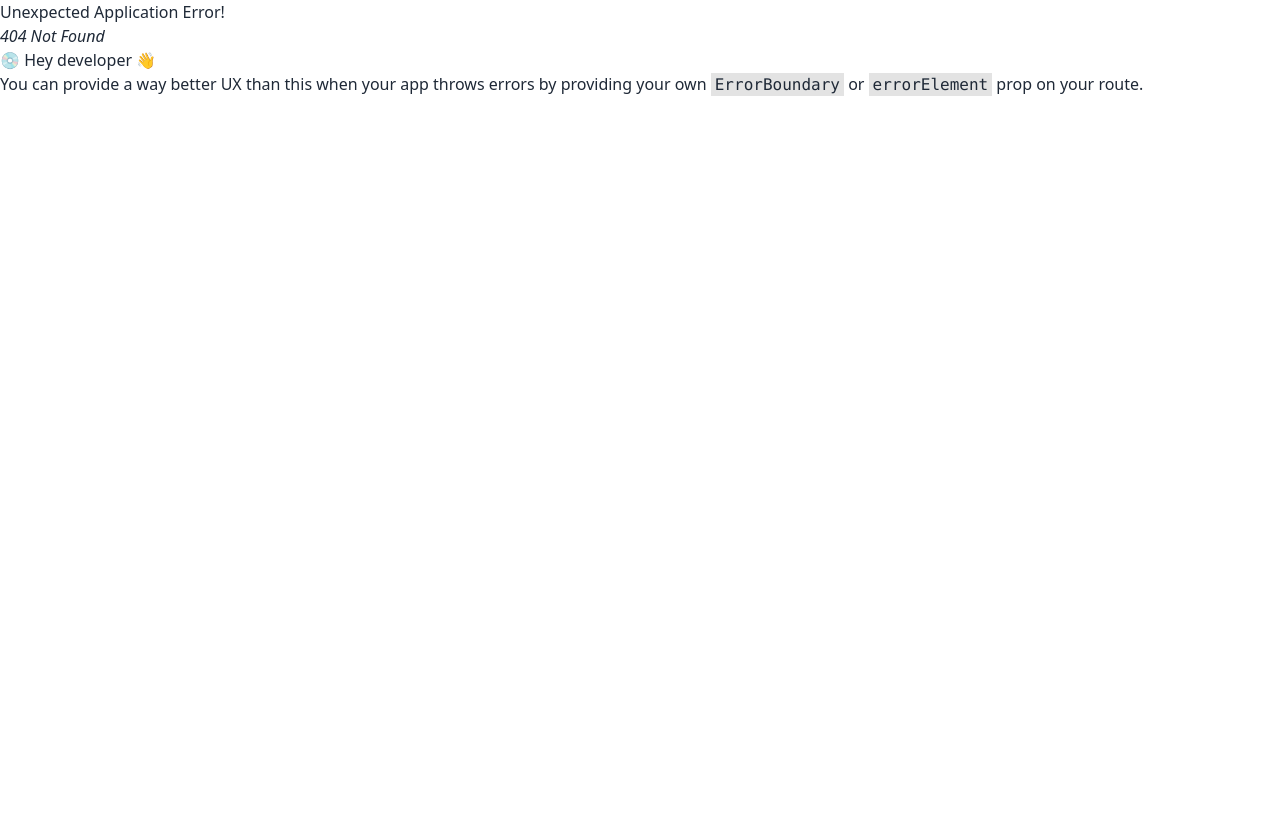
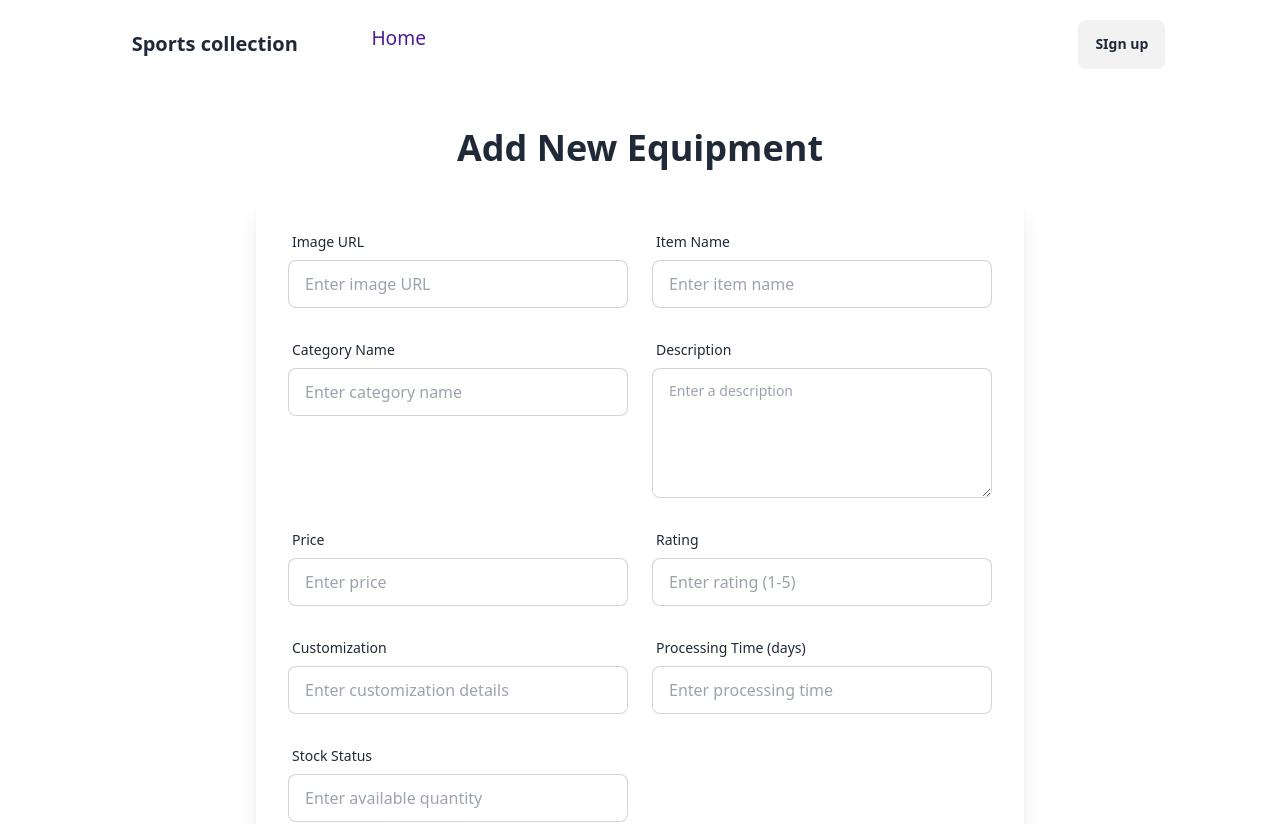
Before and after one commit to Sakib-01/Game-gear-client, a React (Vite) app: page /addequipment in a window 1280 px wide. Before the commit this address had no page. Shown: the top 824 px of the page. Before the commit the page ends 800 px from the top, so only its background shows below. Built offline with nearby package versions, Linux system fonts and the light colour scheme.

Commit message:
add equipment section design

```diff
--- a/package.json
+++ b/package.json
@@ -14,6 +14,7 @@
     "match-sorter": "^8.0.0",
     "react": "^18.3.1",
     "react-dom": "^18.3.1",
+    "react-hot-toast": "^2.4.1",
     "react-router-dom": "^7.0.2",
     "sort-by": "^1.2.0",
     "swiper": "^11.1.15"
--- /dev/null
+++ b/src/components/AddEqupment/AddEqupment.jsx
@@ -0,0 +1,193 @@
+import React from "react";
+import { Toaster } from "react-hot-toast";
+import Navbar from "../Navbar/Navbar";
+
+const AddEquipment = () => {
+  const handleFormSubmit = (e) => {
+    e.preventDefault();
+    const image = e.target.image.value;
+    const itemName = e.target.itemName.value;
+    const categoryName = e.target.categoryName.value;
+    const description = e.target.description.value;
+    const price = e.target.price.value;
+    const rating = e.target.rating.value;
+    const customization = e.target.customization.value;
+    const processingTime = e.target.processingTime.value;
+    const stockStatus = e.target.stockStatus.value;
+    const newEquipment = {
+      image,
+      itemName,
+      categoryName,
+      description,
+      price,
+      rating,
+      customization,
+      processingTime,
+      stockStatus,
+    };
+    console.log(newEquipment);
+  };
+
+  return (
+    <div>
+      <Navbar />
+      <div className="flex flex-col items-center py-10 px-4 lg:px-0">
+        <Toaster position="top-center" reverseOrder={false} />
+        <h1 className="text-3xl lg:text-4xl font-bold mb-6">
+          Add New Equipment
+        </h1>
+        <form
+          onSubmit={handleFormSubmit}
+          className="w-full max-w-3xl bg-base-100 shadow-xl rounded-lg p-8"
+        >
+          <div className="grid grid-cols-1 lg:grid-cols-2 gap-6">
+            {/* Image URL */}
+            <div className="form-control">
+              <label htmlFor="image" className="label">
+                <span className="label-text">Image URL</span>
+              </label>
+              <input
+                type="text"
+                name="image"
+                id="image"
+                className="input input-bordered w-full"
+                placeholder="Enter image URL"
+                required
+              />
+            </div>
+
+            {/* Item Name */}
+            <div className="form-control">
+              <label htmlFor="itemName" className="label">
+                <span className="label-text">Item Name</span>
+              </label>
+              <input
+                type="text"
+                name="itemName"
+                id="itemName"
+                className="input input-bordered w-full"
+                placeholder="Enter item name"
+                required
+              />
+            </div>
+
+            {/* Category Name */}
+            <div className="form-control">
+              <label htmlFor="categoryName" className="label">
+                <span className="label-text">Category Name</span>
+              </label>
+              <input
+                type="text"
+                name="categoryName"
+                id="categoryName"
+                className="input input-bordered w-full"
+                placeholder="Enter category name"
+                required
+              />
+            </div>
+
+            {/* Description */}
+            <div className="form-control">
+              <label htmlFor="description" className="label">
+                <span className="label-text">Description</span>
+              </label>
+              <textarea
+                name="description"
+                id="description"
+                rows="4"
+                className="textarea textarea-bordered w-full"
+                placeholder="Enter a description"
+                required
+              ></textarea>
+            </div>
+
+            {/* Price */}
+            <div className="form-control">
+              <label htmlFor="price" className="label">
+                <span className="label-text">Price</span>
+              </label>
+              <input
+                type="number"
+                name="price"
+                id="price"
+                className="input input-bordered w-full"
+                placeholder="Enter price"
+                required
+              />
+            </div>
+
+            {/* Rating */}
+            <div className="form-control">
+              <label htmlFor="rating" className="label">
+                <span className="label-text">Rating</span>
+              </label>
+              <input
+                type="number"
+                name="rating"
+                id="rating"
+                step="0.1"
+                min="1"
+                max="5"
+                className="input input-bordered w-full"
+                placeholder="Enter rating (1-5)"
+                required
+              />
+            </div>
+
+            {/* Customization */}
+            <div className="form-control">
+              <label htmlFor="customization" className="label">
+                <span className="label-text">Customization</span>
+              </label>
+              <input
+                type="text"
+                name="customization"
+                id="customization"
+                className="input input-bordered w-full"
+                placeholder="Enter customization details"
+                required
+              />
+            </div>
+
+            {/* Processing Time */}
+            <div className="form-control">
+              <label htmlFor="processingTime" className="label">
+                <span className="label-text">Processing Time (days)</span>
+              </label>
+              <input
+                type="number"
+                name="processingTime"
+                id="processingTime"
+                className="input input-bordered w-full"
+                placeholder="Enter processing time"
+                required
+              />
+            </div>
+
+            {/* Stock Status */}
+            <div className="form-control">
+              <label htmlFor="stockStatus" className="label">
+                <span className="label-text">Stock Status</span>
+              </label>
+              <input
+                type="number"
+                name="stockStatus"
+                id="stockStatus"
+                className="input input-bordered w-full"
+                placeholder="Enter available quantity"
+                required
+              />
+            </div>
+          </div>
+
+          {/* Submit Button */}
+          <button type="submit" className="btn btn-primary w-full mt-6">
+            Add Equipment
+          </button>
+        </form>
+      </div>
+    </div>
+  );
+};
+
+export default AddEquipment;
--- a/src/components/Navbar/Navbar.jsx
+++ b/src/components/Navbar/Navbar.jsx
@@ -22,7 +22,13 @@ const Navbar = () => {
         className={({ isActive }) => (isActive ? "active mr-2" : "mr-2")}
         // to="/myprofile"
       >
-        My profile
+        All Sports Equipment
+      </NavLink>
+      <NavLink
+        className={({ isActive }) => (isActive ? "active mr-2" : "mr-2")}
+        to="/addequipment"
+      >
+        Add Equpment
       </NavLink>
     </>
   );
--- a/src/main.jsx
+++ b/src/main.jsx
@@ -5,11 +5,16 @@ import App from "./App.jsx";
 
 import { createBrowserRouter, RouterProvider } from "react-router-dom";
 import Home from "./components/Home/Home.jsx";
+import AddEqupment from "./components/AddEqupment/AddEqupment.jsx";
 
 const router = createBrowserRouter([
   {
     path: "/",
     element: <Home></Home>,
+  },
+  {
+    path: "/addequipment",
+    element: <AddEqupment></AddEqupment>,
   },
 ]);
 
```
Also changed, not shown: 1 other file (tests, documents, lock files or other folders).
